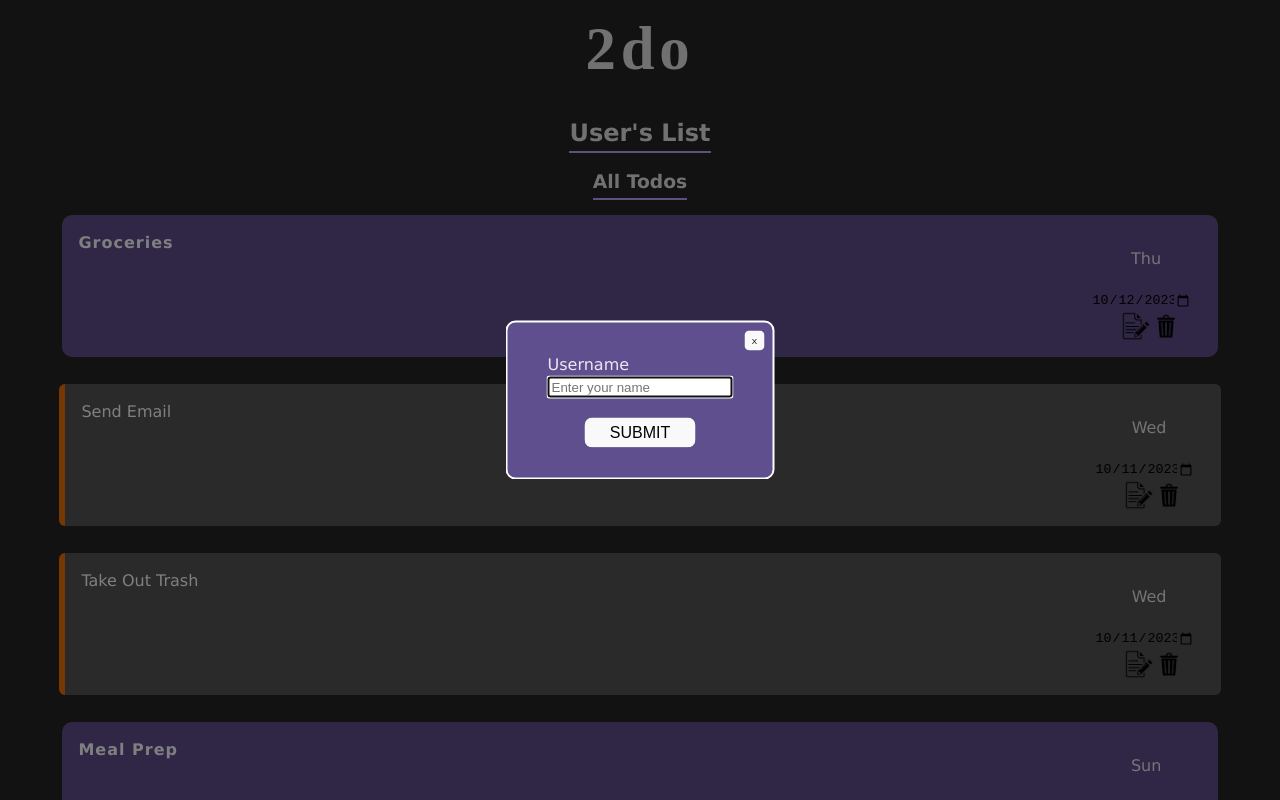
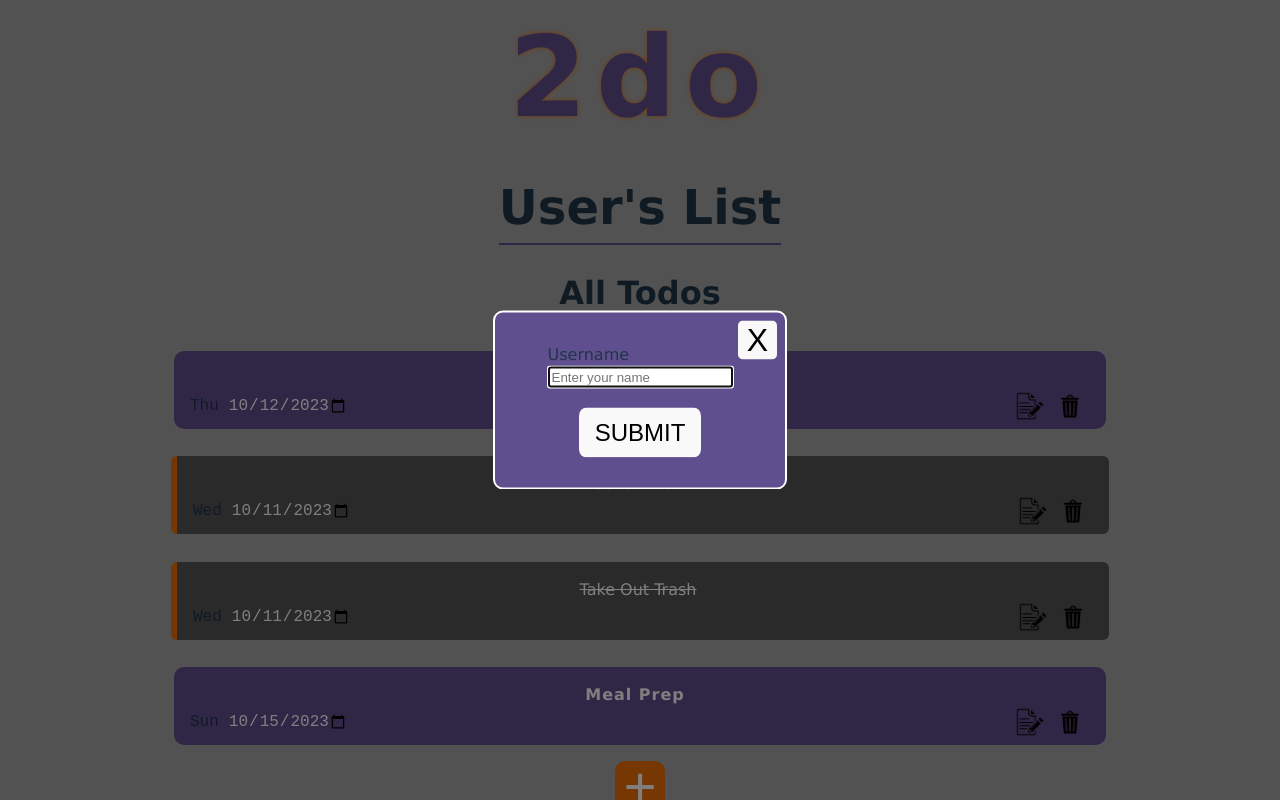
Before and after one commit to jeff-ramos-dev/react-todo-list, a React (Vite) app: page / in a window 1280 px wide. Shown: the top 800 px of the page. Built offline with nearby package versions, Linux system fonts and the light colour scheme.

Commit message:
Update styling(squashed commits)

```diff
--- a/src/App.css
+++ b/src/App.css
@@ -1,21 +1,15 @@
 #root {
-  max-width: 1280px;
   min-height: 100vh;
+  max-width: 1000px;
   margin: 0;
   padding: 0 1rem;
 
   display: flex;
   flex-direction: column;
   align-items: center;
+  flex-grow: 1;
 
   color-scheme: light dark;
-  color: rgba(255, 255, 255, 0.87);
-  background-color: #242424;
-  --accent-color: #ed6e04;
-  --primary-color: #604f8f;
-  --secondary-color: #c1a0ff;
-  --todo-complete: #545454;
-
   text-decoration: none;
   text-align: center;
   font-family: Verdana, Arial, sans-serif;
@@ -33,6 +27,19 @@ body {
   padding: 0;
   min-width: 320px;
   min-height: 100vh;
+  background-color: var(--background-color);
+  display: flex;
+  justify-content: center;
+  color: white;
+
+  --background-color: #242424;
+  --background-color-light: #a4a4a4;
+  --accent-color: #ed6e04;
+  --primary-color: #604f8f;
+  --secondary-color: #c1a0ff;
+  --secondary-color-light: #604f8f;
+  --todo-complete: #545454;
+  --background-color: #242424;
 }
 
 h1 {
@@ -60,6 +67,7 @@ li {
 button {
   border-radius: 8px;
   border: 1px solid transparent;
+  color: white;
   font-size: 1em;
   font-weight: 500;
   background-color: #1a1a1a;
@@ -74,7 +82,9 @@ label {
 }
 
 .appTitle {
-  font-family:cursive;
+  font-size: 7rem;
+  color: var(--primary-color);
+  text-shadow: 0 0 4px var(--accent-color);
 }
 
 .usernameForm {
@@ -92,7 +102,8 @@ label {
 
 .listTitle {
   width: fit-content;
-  margin: 1rem;
+  font-size: 3rem;
+  margin: 1rem 0 0.5rem 0;
   padding: 0;
   cursor: pointer;
   border-bottom: 2px solid var(--secondary-color);
@@ -106,34 +117,34 @@ label {
 .todoGroupContainer {
   position: relative;
   display: flex;
+  margin: 1rem 0 0 0;
   justify-content: center;
   align-items: center;
-  height: 30px;
-  margin: 0;
 }
 
 .todoGroup {
   cursor: pointer;
-  height: 30px;
+  font-size: 2rem;
   margin: 0;
   border-bottom: 2px solid var(--secondary-color);
 }
 
 .todoGroupMenu {
-  width: 160px;
-  height: 200px;
+  width: 250px;
+  height: 350px;
   font-weight: bold;
+  font-size: 2rem;
   display: flex;
-  flex-direction: column;
-  justify-content: center;
+  justify-content: start;
   align-items: center;
 }
 
 .listMenu {
-  width: 260px;
+  min-width: 260px;
   height: fit-content;
-  min-height: 100px;
-  max-height: 250px;
+  min-height: 350px;
+  max-height: 450px;
+  margin-top: 1rem;
   margin-bottom: -1rem;
   font-weight: bold;
   z-index: 2;
@@ -146,7 +157,9 @@ label {
 .listOptions {
   overflow-y: auto;
   padding: 1rem;
-  margin: 10px;
+  margin: 1rem 0.5rem;
+  min-height: 175px;
+  max-width: 375px;
   border: 2px solid var(--secondary-color);
 }
 
@@ -164,20 +177,28 @@ label {
   padding: 0;
 }
 
+.todoGroupMenuOption:hover {
+  border-bottom: 1px solid var(--accent-color);
+  padding-bottom: -1px;
+  border-radius: 0;
+}
+
 .listMenuOption {
-  font-size: 1.5rem;
+  font-size: 2.5rem;
   font-weight: bold;
   justify-self: end;
   flex-grow: 1;
+  letter-spacing: 0.1rem;
   min-height: 3rem;
 }
 
 .listEdit {
   writing-mode: vertical-rl;
   text-orientation: upright;
-  letter-spacing: -14px;
-  text-indent: -22px;
-  height: 28px;
+  letter-spacing: -0.8rem;
+  text-indent: -1.2rem;
+  height: 1.8rem;
+  font-size: 1.2rem;
 }
 
 .todoGroupMenuOption:hover, .listMenuOption:hover, .listEdit:hover {
@@ -187,42 +208,65 @@ label {
 
 .todoContainer {
   display: flex;
-  flex-direction: row-reverse;
   flex-wrap: wrap-reverse;
+  flex-direction: column-reverse;
   justify-content: space-between;
+  align-items: center;
   width: 90%;
   margin-top: 1.7rem;
-  padding: 1rem;
+  padding: 1rem 1rem 0.5rem 1rem;
   border-radius: 10px;
   background-color: var(--primary-color);
   cursor: pointer;
 }
 .todoContainer:nth-of-type(2) {
-  margin-top: 1rem;
+  margin-top: 2rem;
 }
 
 .todoContainer:hover {
   filter: brightness(120%);
 }
 
-.todoRight {
+.todoBottom {
   display: flex;
-  justify-content: center;
+  justify-content: space-between;
+  width: 100%;
   align-items: center;
   padding-left: 10px;
 }
 
+.todoLeft {
+  display: flex;
+  justify-content: space-between;
+  gap: 0.5rem;
+  font-family: monospace;
+}
+
+.todoRight {
+  display: flex;
+  justify-content: space-around;
+  width: 80px;
+}
+
+.day {
+  font-size: 1rem;
+  margin: 0;
+  padding: 0;
+}
+
 .picker {
-  width: 100px;
+  width: 120px;
+  color: white;
+  font-size: 1rem;
   background-color: transparent;
   border: none;
-  margin-right: 10px;
   cursor: pointer;
 }
 
 .todoTitle {
   margin: 0;
   font-size: 1rem;
+  text-align: right;
   color: white;
   font-weight: bold;
   letter-spacing: 1px;
@@ -247,9 +291,10 @@ label {
 .strikethrough {
   font-weight: normal;
   letter-spacing: normal;
+  text-decoration: line-through;
 }
 
-.edit, .delete, .deleteList {
+.edit, .delete {
   width: 30px;
 }
 
@@ -258,12 +303,15 @@ label {
 }
 
 .deleteList {
+  width: fit-content;
   margin-right: 10px;
+  font-size: 1.5rem;
+  text-align: center;
   justify-self: start;
 }
 
 .editForm {
-  min-width: 280px;
+  min-width: 300px;
   display: flex;
   flex-direction: column;
   gap: 10px;
@@ -275,8 +323,17 @@ label {
   max-width: 90%;
   border-radius: 4px;
   border: none;
-  height: 20px;
   padding-left: 10px;
+}
+
+.editForm > label {
+  font-size: 1.2rem;
+}
+
+.editTitle {
+  height: 30px;
+  width: 70%;
+  font-size: 1.2rem;
 }
 
 .editDescription {
@@ -289,11 +346,19 @@ label {
 }
 
 .editDueDate {
-  width: 100px;
+  width: 120px;
+  color: white;
+  font-family: monospace;
   border: none;
+  font-size: 1rem;
   padding: 4px 10px;
   border-radius: 4px;
   cursor: pointer;
+}
+
+.editUrgent, .editComplete {
+  height: 25px;
+  width: 25px;
 }
 
 .buttonContainer {
@@ -305,21 +370,34 @@ label {
 
 .buttonContainer > button {
   padding: 0.6em 1.2em;
+  font-size: 1.2rem;
 }
 
 .addBtn {
+  position: relative;
   background-color: var(--accent-color);
-  border-radius: 100%;
+  border-radius: 10px;
   border: 2px solid var(--accent-color);
-  font-size: 2.5rem;
   height: 50px;
   width: 50px;
+  padding: 0;
   margin: 1rem 0;
+}
+
+.addTodoText {
+  position: absolute;
+  top: 50%;
+  left: 50%;
+  transform: translate(-50%, -50%);
+  font-size: 3.5rem;
+  margin: 0;
+  padding: 0;
   text-align: center;
+  pointer-events: none;
 }
 
 .listMenu > .addBtn {
-  margin: 0;
+  margin: 0.5rem;
 }
 
 .overlay {
@@ -342,7 +420,10 @@ label {
   justify-content: center;
   align-items: center;
   height: fit-content;
-  max-width: 280px;
+  width: fit-content;
+  min-width: 250px;
+  min-height: 100px;
+  max-width: min(680px, 80%);
   border: 2px solid white;
   border-radius: 10px;
   padding: 20px;
@@ -356,13 +437,17 @@ label {
 .modalContent {
   z-index: 4;
 }
+
 .confirm {
   display: flex;
   flex-direction: column;
   justify-content: center;
+  max-width: 80%;
+  max-height: 70%;
+  width: fit-content;
+  height: fit-content;
+  margin-top: 1.8rem;
   align-items: center;
-  height: fit-content;
-  width: 200px;
   filter: opacity(100%);
 }
 
@@ -370,7 +455,9 @@ label {
   font-weight: normal;
   width: 80%;
   margin: 0;
+  padding: 0;
 }
+
 .confirmItem {
   color: black;
 }
@@ -379,16 +466,28 @@ label {
   position: relative;
   display: flex;
   align-items: center;
+  padding-top: 1rem;
+  min-height: 150px;
+  width: fit-content;
+  max-width: 80%;
+  height: fit-content;
   flex-direction: column;
 }
 
+.listForm > input {
+  height: 1.5rem;
+  max-width: 90%;
+  font-size: 1.5rem;
+}
+
 .listForm > label {
-  font-size: 0.8rem;
+  font-size: 1.5rem;
 }
 
 .listForm > button, .usernameForm > button {
-  width: 60%;
-  padding: 5px 2px;
+  max-width: 80%;
+  font-size: 1.5rem;
+  padding: 10px 15px;
 }
 
 
@@ -400,10 +499,13 @@ label {
   position: absolute;
   top: 8px;
   right: 8px;
-  width: 20px !important;
-  height: 20px;
+  aspect-ratio: 1;
+  width: fit-content !important;
+  height: fit-content;
   border-radius: 5px;
-  font-size: 0.5rem;
+  font-size: 2rem;
+  padding: 0 0.5rem;
+  text-align: center;
 }
 
 .close:hover {
@@ -416,14 +518,30 @@ label {
 }
 
 @media (prefers-color-scheme: light) {
-  :root {
+  body {
     color: #213547;
-    background-color: #ffffff;
+    background-color: var(--background-color-light);
   }
   a:hover {
     color: #747bff;
   }
+  .editDueDate {
+    color: black;
+  }
   button {
     background-color: #f9f9f9;
+    color: black;
+  }
+  .addBtn {
+    color: white;
+  }
+  .listTitle {
+    border-bottom: 2px solid var(--secondary-color-light);
+  }
+  .listTitle:hover, .todoGroup:hover {
+    color: var(--secondary-color-light);
+  }
+  .todoGroup {
+    border-bottom: 2px solid var(--secondary-color-light);
   }
 }
```
